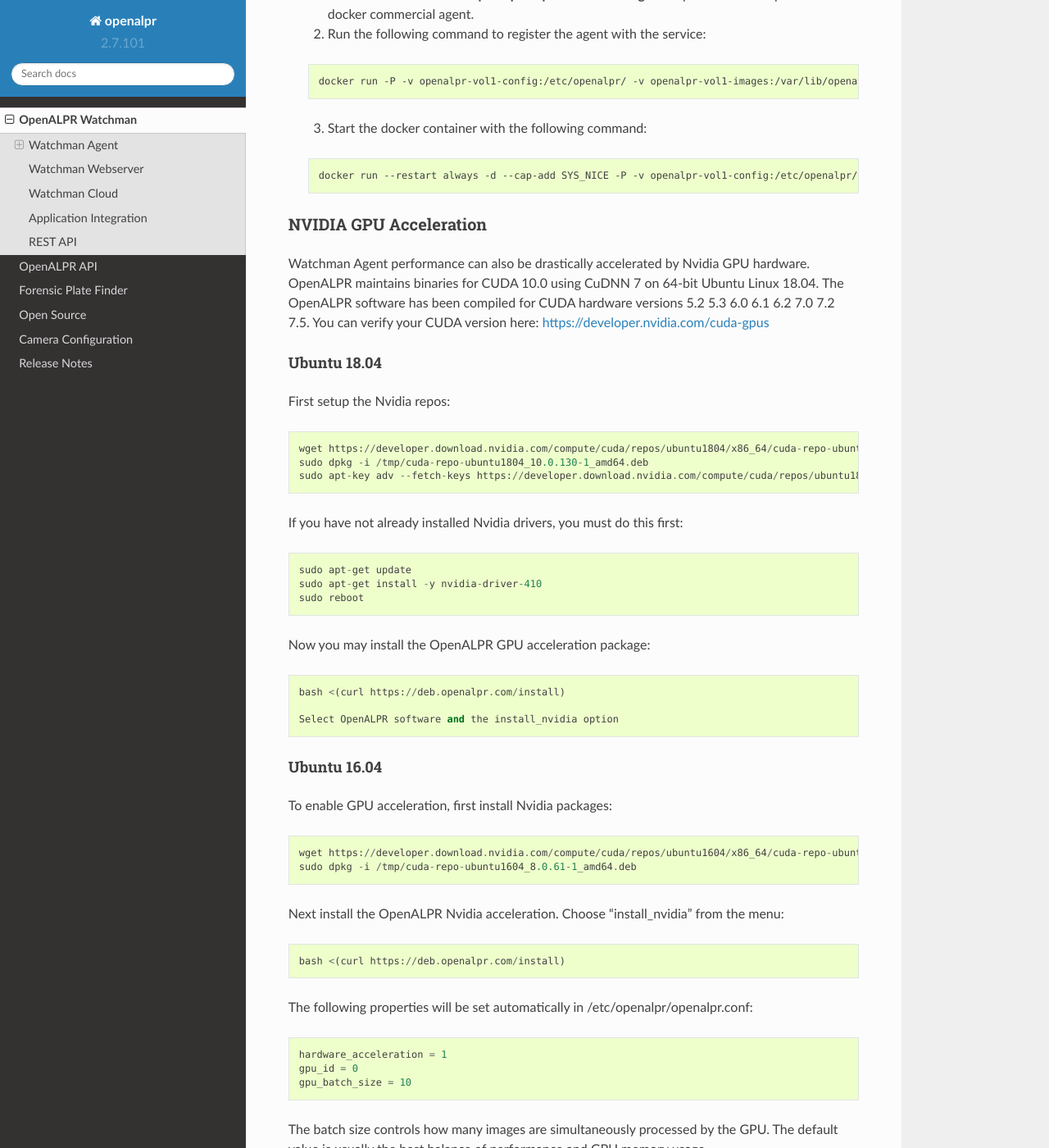
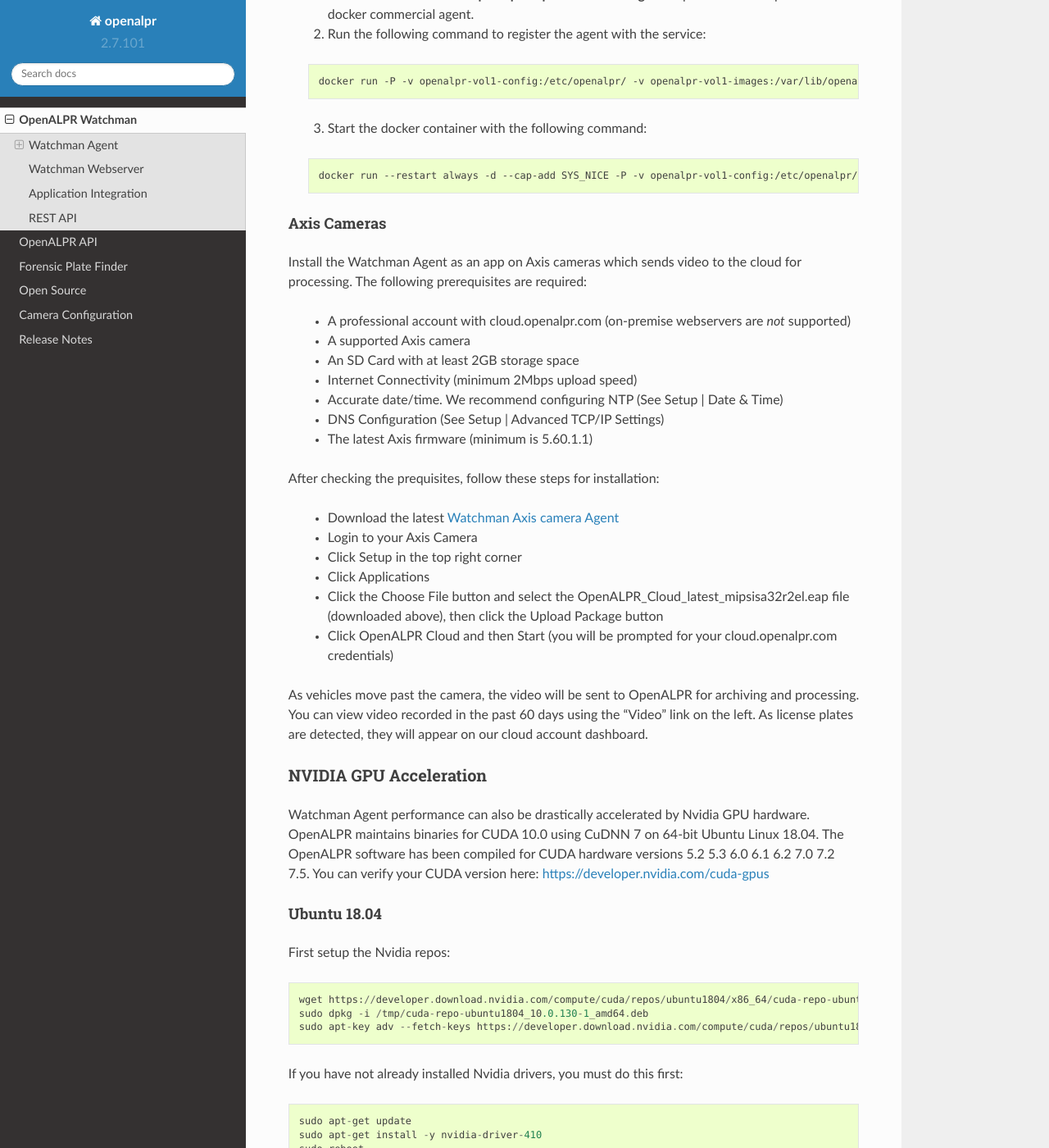
Before and after one commit to openalpr/doc, a Sphinx documentation site: the page built from source/watchman.rst, in a window 1280 px wide and 1400 px high, scrolled down 2908 px. Shown: the whole window at 82% size. Built offline with Sphinx 7.4.7 and the Read the Docs theme 2.0.0, drawn with Linux system fonts in a browser that asks for light colours.

Commit message:
remove Watchman Cloud section and move Axis installation instructions with other OS options

```diff
--- a/source/watchman.rst
+++ b/source/watchman.rst
@@ -98,7 +98,6 @@
      - Type in the e-mail address and password that you used to install the web server.
 
 
-
 Docker
 ............
 
@@ -116,6 +115,34 @@
       docker run --restart always -d --cap-add SYS_NICE -P -v openalpr-vol1-config:/etc/openalpr/ -v openalpr-vol1-images:/var/lib/openalpr/ -it openalpr/commercial-agent
 
 .. _commercial_config_options:
+
+
+Axis Cameras
+............
+
+Install the Watchman Agent as an app on Axis cameras which sends video to the cloud for processing.
+The following prerequisites are required:
+
+  - A professional account with cloud.openalpr.com (on-premise webservers are *not* supported)
+  - A supported Axis camera
+  - An SD Card with at least 2GB storage space
+  - Internet Connectivity (minimum 2Mbps upload speed)
+  - Accurate date/time. We recommend configuring NTP (See Setup | Date & Time)
+  - DNS Configuration (See Setup | Advanced TCP/IP Settings)
+  - The latest Axis firmware (minimum is 5.60.1.1)
+
+After checking the prequisites, follow these steps for installation:
+
+  - Download the latest `Watchman Axis camera Agent <https://deb.openalpr.com/axis/OpenALPR_Cloud_latest_mipsisa32r2el.eap>`_
+  - Login to your Axis Camera
+  - Click Setup in the top right corner
+  - Click Applications
+  - Click the Choose File button and select the OpenALPR_Cloud_latest_mipsisa32r2el.eap file (downloaded above), then click the Upload Package button
+  - Click OpenALPR Cloud and then Start (you will be prompted for your cloud.openalpr.com credentials)
+
+As vehicles move past the camera, the video will be sent to OpenALPR for archiving and processing.
+You can view video recorded in the past 60 days using the "Video" link on the left.
+As license plates are detected, they will appear on our cloud account dashboard.
 
 
 NVIDIA GPU Acceleration
```
Also changed, not shown: other parts of source/watchman.rst (+0 -7 lines).
